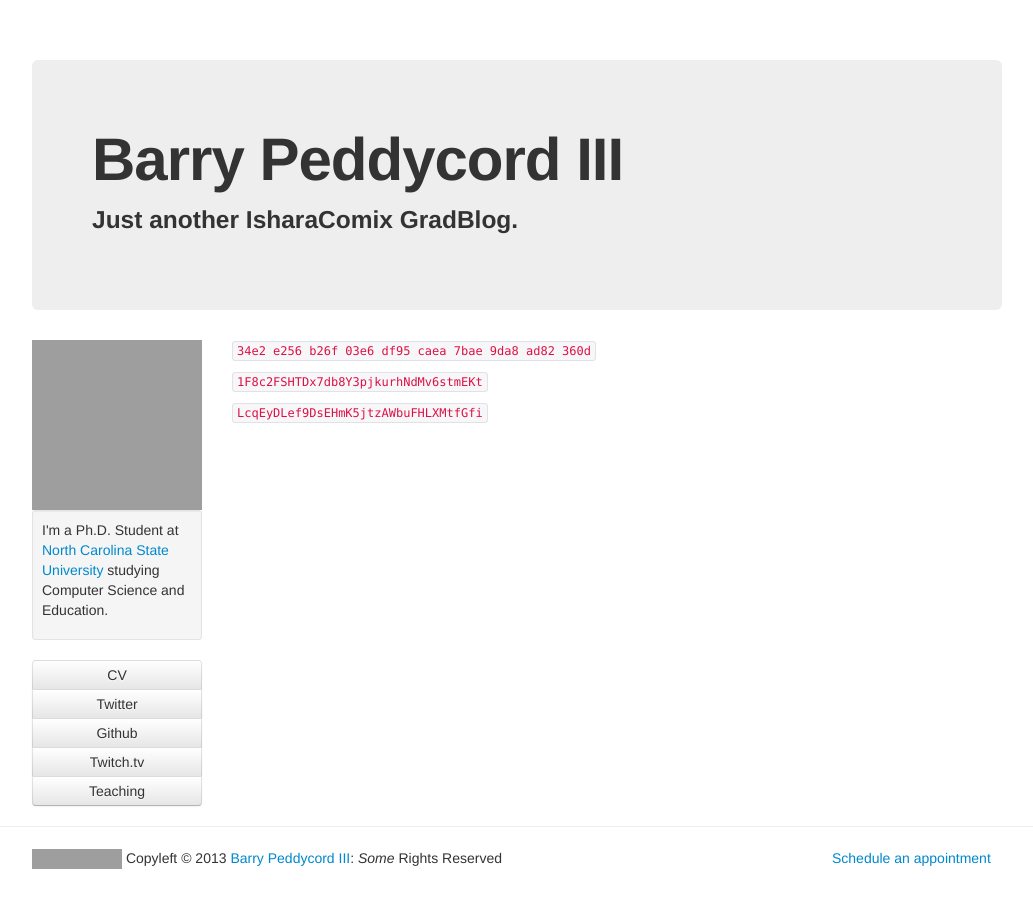
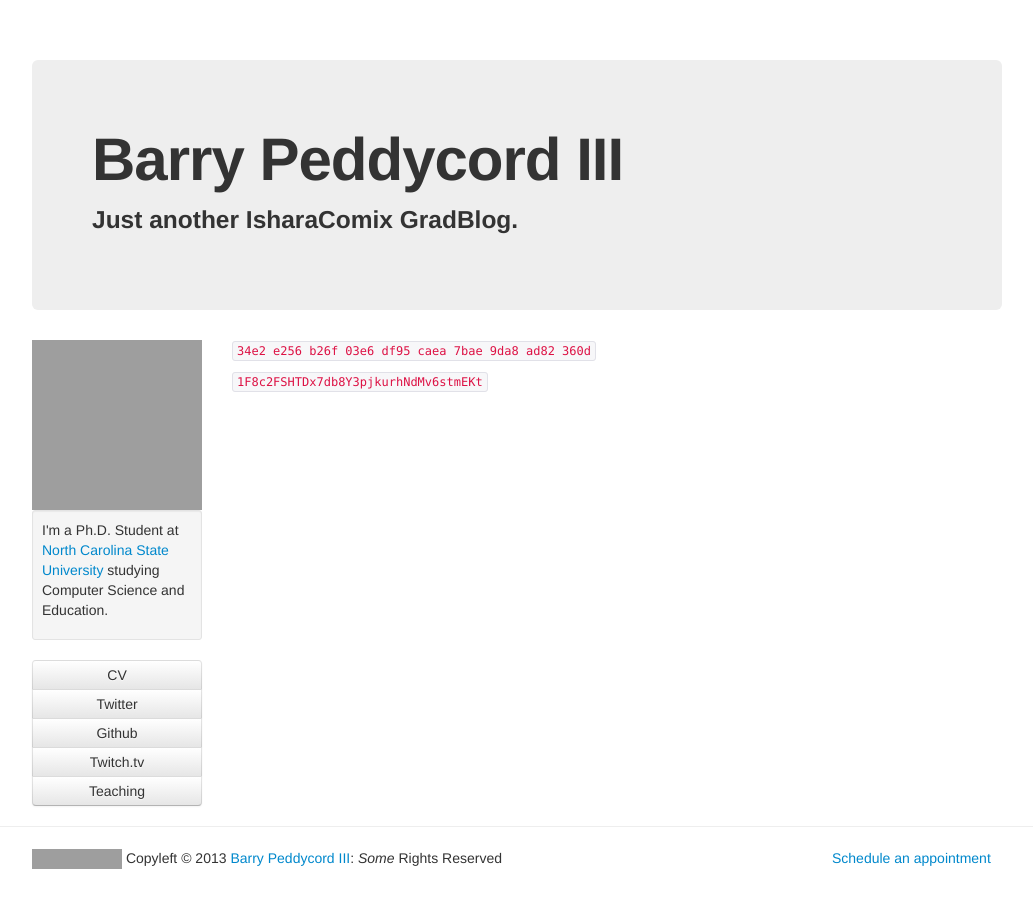
Before and after one commit to isharacomix/oldsite, a Jekyll site: the page built from gpg.md, in a window 1280 px wide. Shown: the whole page, without its empty margins (123-1156 px from the left). Built offline with Jekyll 4.4.1, drawn with Linux system fonts in a browser that asks for light colours; grey boxes are pictures that could not be loaded.

Commit message:
Update gpg.md

````diff
--- a/gpg.md
+++ b/gpg.md
@@ -6,5 +6,3 @@ title: Crypto
 ```34e2 e256 b26f 03e6 df95 caea 7bae 9da8 ad82 360d```
 
 ```1F8c2FSHTDx7db8Y3pjkurhNdMv6stmEKt```
-
-```LcqEyDLef9DsEHmK5jtzAWbuFHLXMtfGfi```
````
